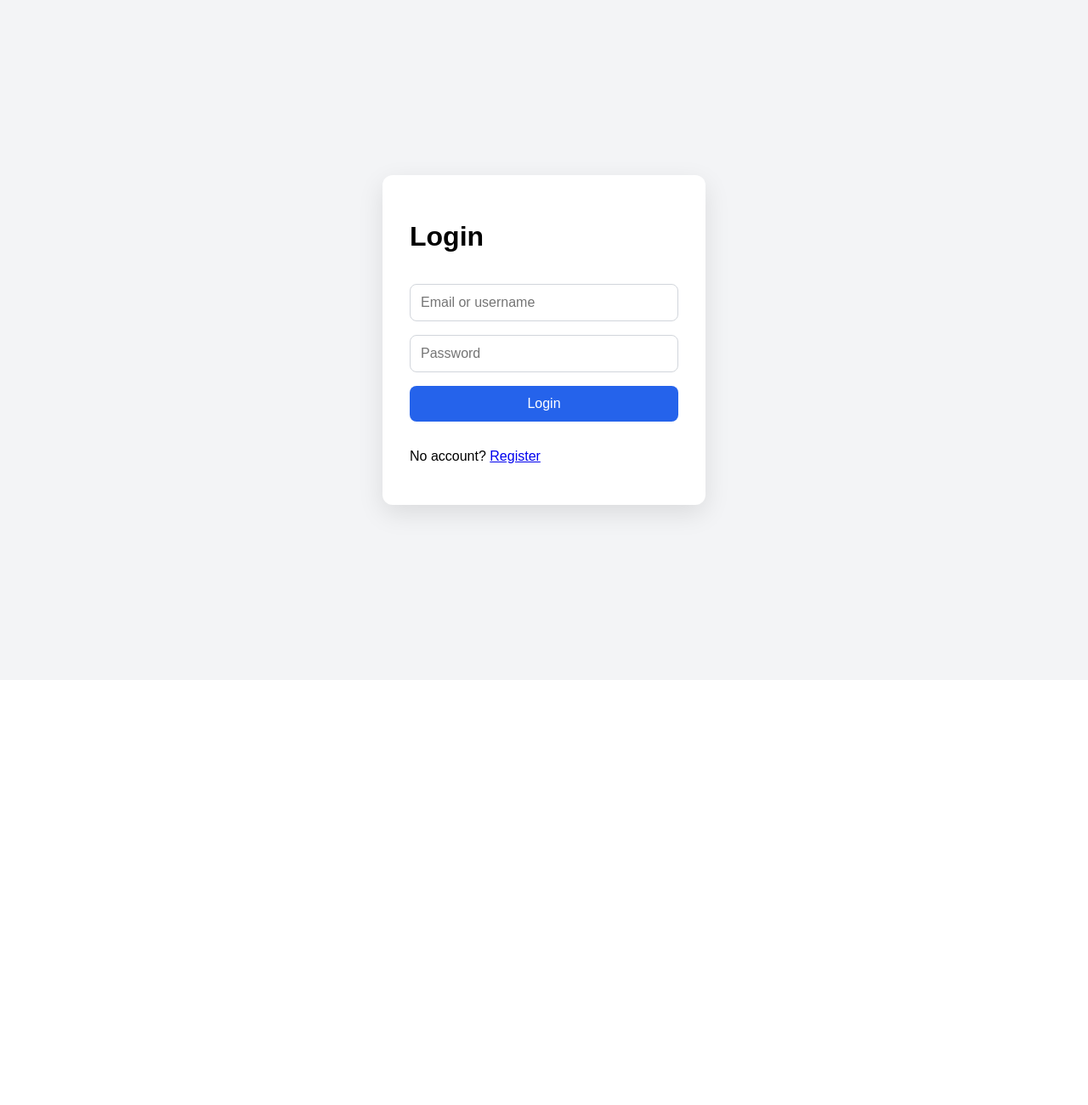
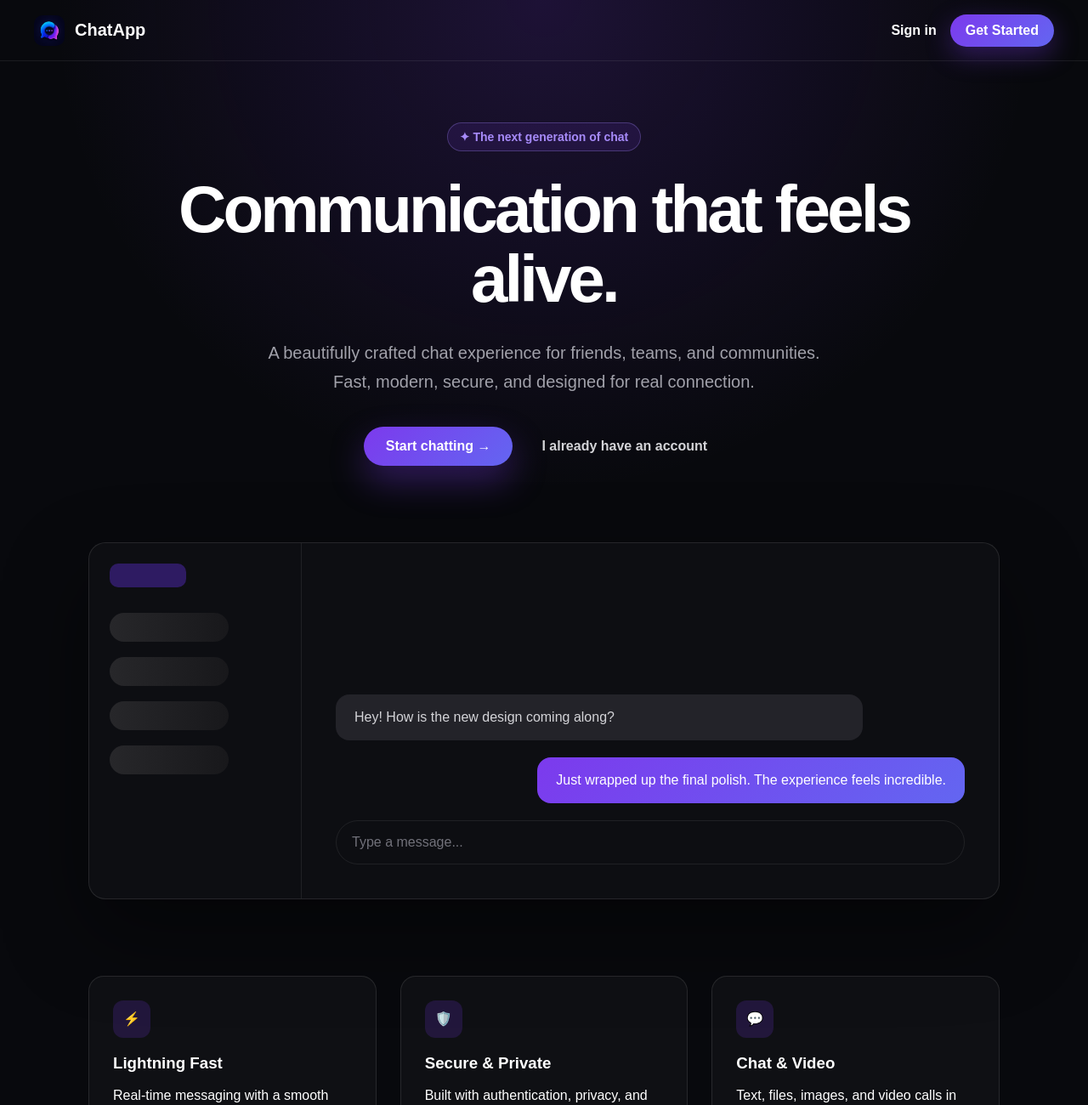
Before and after one commit to vasilhristov1/ChatApp, a React (Vite) app in the folder frontend/chat-app-client/: page / in a window 1280 px wide. Before the commit this address led to /login. Shown: the top 1300 px of the page at 85% size. Before the commit the page ends 800 px from the top, so only its background shows below. Built offline with nearby package versions, Linux system fonts and the light colour scheme; no server answers.

Commit message:
added initial page

```diff
--- /dev/null
+++ b/frontend/chat-app-client/src/pages/InitialPage.tsx
@@ -0,0 +1,289 @@
+import { Link } from "react-router-dom";
+
+export default function InitialPage() {
+  return (
+    <div style={styles.page}>
+      <header style={styles.header}>
+        <Link to="/" style={styles.brand}>
+          <img src="/logo.png" alt="ChatApp" style={styles.logo} />
+          <span>ChatApp</span>
+        </Link>
+
+        <nav style={styles.nav}>
+          <Link to="/login" style={styles.signIn}>
+            Sign in
+          </Link>
+
+          <Link to="/register" style={styles.getStarted}>
+            Get Started
+          </Link>
+        </nav>
+      </header>
+
+      <main style={styles.main}>
+        <div style={styles.badge}>✦ The next generation of chat</div>
+
+        <h1 style={styles.title}>
+          Communication that feels <span>alive.</span>
+        </h1>
+
+        <p style={styles.subtitle}>
+          A beautifully crafted chat experience for friends, teams, and
+          communities. Fast, modern, secure, and designed for real connection.
+        </p>
+
+        <div style={styles.actions}>
+          <Link to="/register" style={styles.primaryButton}>
+            Start chatting →
+          </Link>
+
+          <Link to="/login" style={styles.secondaryButton}>
+            I already have an account
+          </Link>
+        </div>
+
+        <section style={styles.preview}>
+          <aside style={styles.previewSidebar}>
+            <div style={styles.sidebarPill} />
+            <div style={styles.fakeUser} />
+            <div style={styles.fakeUser} />
+            <div style={styles.fakeUser} />
+            <div style={styles.fakeUser} />
+          </aside>
+
+          <div style={styles.previewChat}>
+            <div style={styles.messageLeft}>
+              Hey! How is the new design coming along?
+            </div>
+
+            <div style={styles.messageRight}>
+              Just wrapped up the final polish. The experience feels incredible.
+            </div>
+
+            <div style={styles.fakeInput}>
+              <span>Type a message...</span>
+              <div />
+            </div>
+          </div>
+        </section>
+
+        <section style={styles.features}>
+          <div style={styles.featureCard}>
+            <div style={styles.icon}>⚡</div>
+            <h3>Lightning Fast</h3>
+            <p>Real-time messaging with a smooth and responsive experience.</p>
+          </div>
+
+          <div style={styles.featureCard}>
+            <div style={styles.icon}>🛡️</div>
+            <h3>Secure & Private</h3>
+            <p>Built with authentication, privacy, and safe communication in mind.</p>
+          </div>
+
+          <div style={styles.featureCard}>
+            <div style={styles.icon}>💬</div>
+            <h3>Chat & Video</h3>
+            <p>Text, files, images, and video calls in one beautiful place.</p>
+          </div>
+        </section>
+      </main>
+
+      <footer style={styles.footer}>© 2026 ChatApp. Built for connection.</footer>
+    </div>
+  );
+}
+
+const styles: Record<string, React.CSSProperties> = {
+  page: {
+    minHeight: "100vh",
+    background:
+      "radial-gradient(circle at top, rgba(124, 58, 237, 0.18), transparent 35%), #08090d",
+    color: "white",
+  },
+  header: {
+    height: 72,
+    padding: "0 40px",
+    borderBottom: "1px solid rgba(255,255,255,0.08)",
+    display: "flex",
+    alignItems: "center",
+    justifyContent: "space-between",
+  },
+  brand: {
+    display: "flex",
+    alignItems: "center",
+    gap: 12,
+    color: "white",
+    textDecoration: "none",
+    fontWeight: 800,
+    fontSize: 20,
+  },
+  logo: {
+    width: 36,
+    height: 36,
+    borderRadius: 10,
+    objectFit: "contain",
+  },
+  nav: {
+    display: "flex",
+    alignItems: "center",
+    gap: 16,
+  },
+  signIn: {
+    color: "white",
+    textDecoration: "none",
+    fontWeight: 600,
+  },
+  getStarted: {
+    color: "white",
+    background: "linear-gradient(135deg, #7c3aed, #6366f1)",
+    padding: "10px 18px",
+    borderRadius: 999,
+    textDecoration: "none",
+    fontWeight: 700,
+    boxShadow: "0 10px 30px rgba(124,58,237,0.35)",
+  },
+  main: {
+    maxWidth: 1120,
+    margin: "0 auto",
+    padding: "72px 24px 80px",
+    textAlign: "center",
+  },
+  badge: {
+    display: "inline-flex",
+    padding: "8px 14px",
+    borderRadius: 999,
+    color: "#a78bfa",
+    background: "rgba(124,58,237,0.12)",
+    border: "1px solid rgba(167,139,250,0.3)",
+    fontWeight: 600,
+    fontSize: 14,
+    marginBottom: 28,
+  },
+  title: {
+    maxWidth: 880,
+    margin: "0 auto",
+    fontSize: "clamp(46px, 7vw, 78px)",
+    lineHeight: 1.05,
+    letterSpacing: "-0.05em",
+    fontWeight: 900,
+  },
+  subtitle: {
+    maxWidth: 680,
+    margin: "28px auto 0",
+    color: "#a1a1aa",
+    fontSize: 20,
+    lineHeight: 1.7,
+  },
+  actions: {
+    marginTop: 36,
+    display: "flex",
+    justifyContent: "center",
+    gap: 14,
+    flexWrap: "wrap",
+  },
+  primaryButton: {
+    background: "linear-gradient(135deg, #7c3aed, #6366f1)",
+    color: "white",
+    padding: "14px 26px",
+    borderRadius: 999,
+    textDecoration: "none",
+    fontWeight: 800,
+    boxShadow: "0 18px 40px rgba(124,58,237,0.35)",
+  },
+  secondaryButton: {
+    color: "#d4d4d8",
+    padding: "14px 20px",
+    textDecoration: "none",
+    fontWeight: 700,
+  },
+  preview: {
+    marginTop: 90,
+    height: 420,
+    borderRadius: 20,
+    border: "1px solid rgba(255,255,255,0.1)",
+    background: "rgba(255,255,255,0.025)",
+    display: "grid",
+    gridTemplateColumns: "250px 1fr",
+    overflow: "hidden",
+    boxShadow: "0 40px 100px rgba(0,0,0,0.45)",
+    textAlign: "left",
+  },
+  previewSidebar: {
+    borderRight: "1px solid rgba(255,255,255,0.08)",
+    padding: 24,
+  },
+  sidebarPill: {
+    width: 90,
+    height: 28,
+    borderRadius: 10,
+    background: "#2e1b62",
+    marginBottom: 30,
+  },
+  fakeUser: {
+    width: 140,
+    height: 34,
+    borderRadius: 999,
+    background: "linear-gradient(90deg, #27272a, #18181b)",
+    marginBottom: 18,
+  },
+  previewChat: {
+    padding: 40,
+    display: "flex",
+    flexDirection: "column",
+    justifyContent: "flex-end",
+    gap: 20,
+  },
+  messageLeft: {
+    maxWidth: 620,
+    background: "#232329",
+    color: "#d4d4d8",
+    padding: "18px 22px",
+    borderRadius: 16,
+  },
+  messageRight: {
+    alignSelf: "flex-end",
+    maxWidth: 620,
+    background: "linear-gradient(135deg, #7c3aed, #6366f1)",
+    color: "white",
+    padding: "18px 22px",
+    borderRadius: 16,
+  },
+  fakeInput: {
+    height: 52,
+    borderRadius: 999,
+    border: "1px solid rgba(255,255,255,0.08)",
+    display: "flex",
+    alignItems: "center",
+    justifyContent: "space-between",
+    padding: "0 18px",
+    color: "#71717a",
+  },
+  features: {
+    marginTop: 90,
+    display: "grid",
+    gridTemplateColumns: "repeat(3, 1fr)",
+    gap: 28,
+    textAlign: "left",
+  },
+  featureCard: {
+    border: "1px solid rgba(255,255,255,0.1)",
+    background: "rgba(255,255,255,0.03)",
+    borderRadius: 18,
+    padding: 28,
+  },
+  icon: {
+    width: 44,
+    height: 44,
+    borderRadius: 12,
+    background: "rgba(124,58,237,0.18)",
+    display: "flex",
+    alignItems: "center",
+    justifyContent: "center",
+    marginBottom: 18,
+  },
+  footer: {
+    textAlign: "center",
+    color: "#71717a",
+    padding: "30px 20px",
+  },
+};
--- a/frontend/chat-app-client/src/routes/ProtectedRoute.tsx
+++ b/frontend/chat-app-client/src/routes/ProtectedRoute.tsx
@@ -5,7 +5,7 @@ export function ProtectedRoute() {
   const isAuthenticated = useAuthStore((state) => state.isAuthenticated);
 
   if (!isAuthenticated) {
-    return <Navigate to="/login" replace />;
+    return <Navigate to="/" replace />;
   }
 
   return <Outlet />;
--- a/frontend/chat-app-client/src/routes/PublicRoute.tsx
+++ b/frontend/chat-app-client/src/routes/PublicRoute.tsx
@@ -5,7 +5,7 @@ export function PublicRoute() {
   const isAuthenticated = useAuthStore((state) => state.isAuthenticated);
 
   if (isAuthenticated) {
-    return <Navigate to="/" replace />;
+    return <Navigate to="/chat" replace />;
   }
 
   return <Outlet />;
```
Also changed, not shown: frontend/chat-app-client/src/app/router.tsx (+6 -1 lines).
